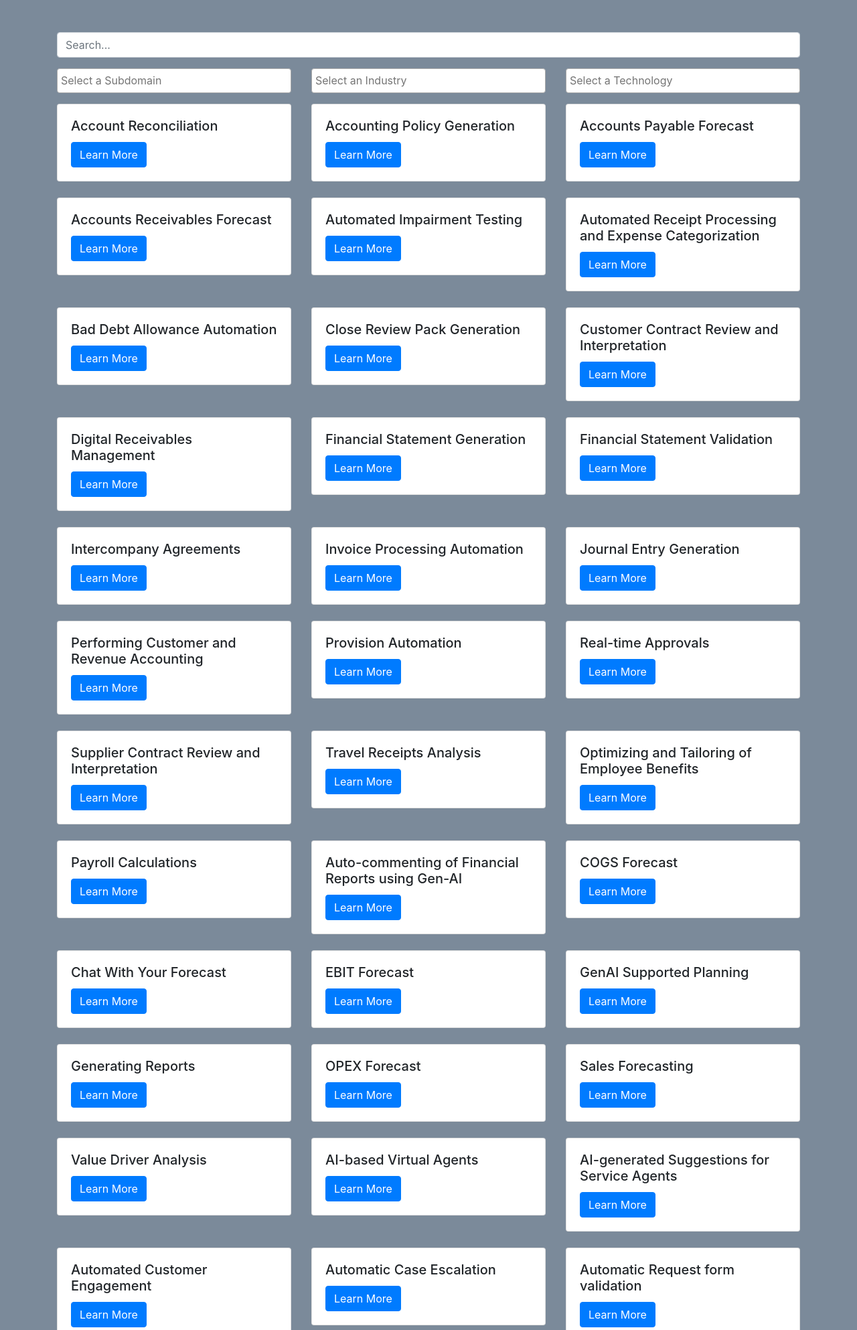
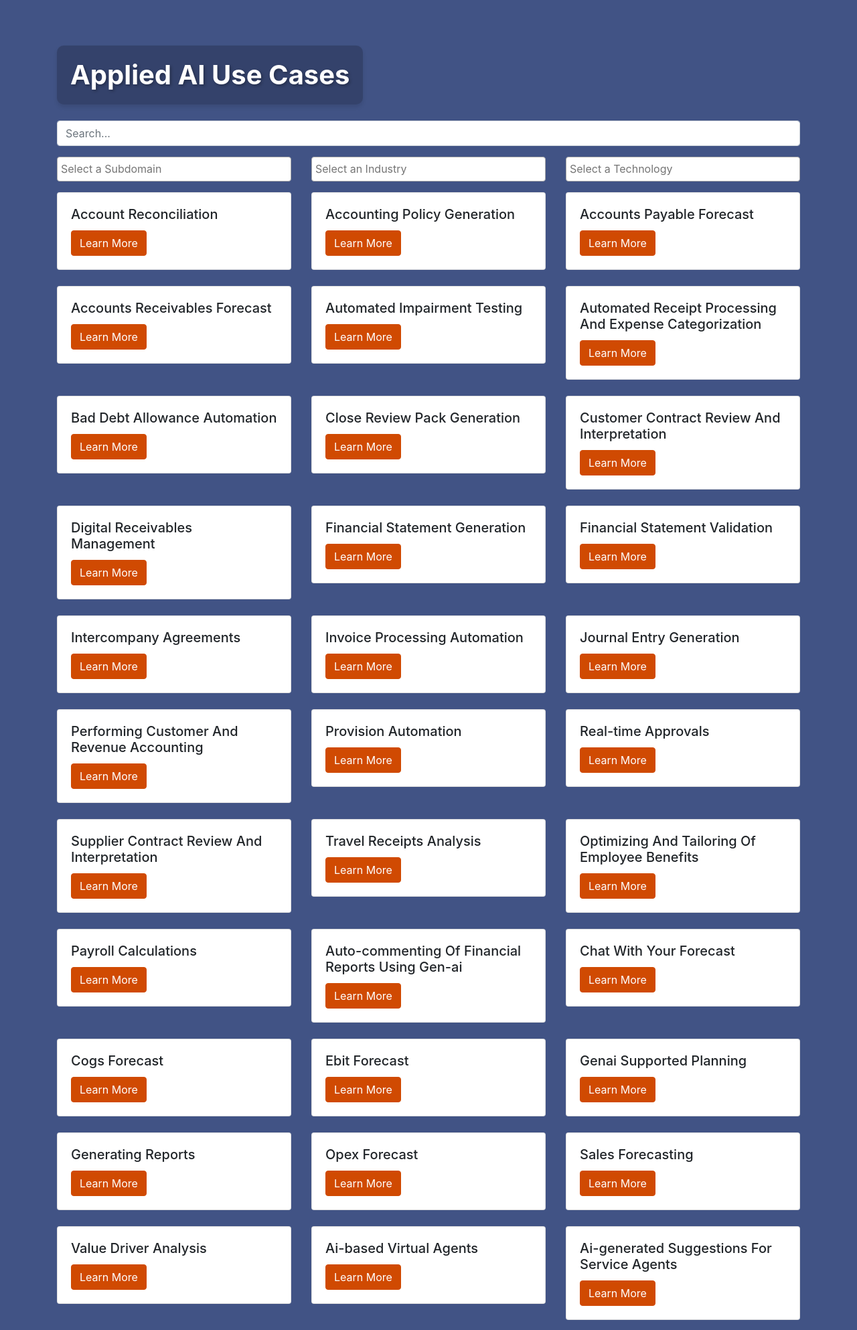
Before and after one commit to 030jmk/portfolio_onepager, a Flask app: page / in a window 1280 px wide. Shown: the top 1986 px of the page at 67% size. Run offline with Flask 3, Linux system fonts and the light colour scheme; some libraries are stand-ins or nearby versions.

Commit message:
did some polishing and capitalized each word of use case titles

```diff
--- a/json_manipulator.py
+++ b/json_manipulator.py
@@ -39,6 +39,10 @@ def modify_json_file(input_file, output_file):
     except Exception as e:
         print(f"An error occurred: {str(e)}")
 
+def title_case(text):
+    """Helper function to properly capitalize each word"""
+    return ' '.join(word.capitalize() for word in text.split())
+
 def flatten_json_structure(input_file, output_file):
     try:
         # Read the JSON file
@@ -57,6 +61,7 @@ def flatten_json_structure(input_file, output_file):
                         # Create new usecase object with subdomain and process as attributes
                         flattened_usecase = {
                             **usecase,
+                            'name': title_case(usecase['name']),  # Capitalize each word in the title
                             'subdomain': subdomain_name,
                             'process': process_name
                         }
--- a/static/css/styles.css
+++ b/static/css/styles.css
@@ -1,6 +1,6 @@
 body {
     font-family: -apple-system, BlinkMacSystemFont, "Segoe UI", Roboto, "Helvetica Neue", Arial, sans-serif;
-    background-color: #7b8a9a;
+    background-color: #415385;
     color: #212529;
 }
 
@@ -12,8 +12,55 @@ body {
     transform: translateY(-5px);
 }
 
+h1 {
+    font-family: -apple-system, BlinkMacSystemFont, "Segoe UI", Roboto, "Helvetica Neue", Arial, sans-serif;
+    font-weight: bold;
+    text-shadow: 2px 2px 4px rgba(0,0,0,0.3);  /* Optional: adds depth to the text */
+    background-color: rgba(0, 0, 0, 0.2);  /* Semi-transparent background */
+    padding: 20px;
+    border-radius: 10px;
+    box-shadow: 0 4px 6px rgba(0, 0, 0, 0.1);
+    display: inline-block;
+    margin: 20px auto;
+}
+
 /*label {
     font-weight: bold;
     color: black;
 }
+    background-color: #7b8a9a; -> Jan's background color
     */
+
+.btn-primary {
+    background-color: #D04A02;
+    border-color: #D04A02;
+    color: white;
+}
+
+.btn-primary:hover {
+    background-color: #B33F02;  /* Slightly darker shade for hover */
+    border-color: #B33F02;
+    color: white;
+}
+
+.btn-primary:focus, .btn-primary:active {
+    background-color: #D04A02 !important;
+    border-color: #D04A02 !important;
+    box-shadow: 0 0 0 0.25rem rgba(208, 74, 2, 0.25) !important;
+}
+
+.select2-container--default .select2-results__option--highlighted[aria-selected] {
+    background-color: #D04A02 !important;
+    color: white !important;
+}
+
+.select2-container--default .select2-results__option[aria-selected=true] {
+    background-color: rgba(208, 74, 2, 0.1) !important;
+    color: #D04A02 !important;
+}
+
+.select2-container--default .select2-selection--multiple .select2-selection__choice {
+    background-color: #D04A02 !important;
+    border-color: #D04A02 !important;
+    color: white !important;
+}
--- a/templates/index.html
+++ b/templates/index.html
@@ -10,6 +10,7 @@
 </head>
 <body>
     <div class="container mt-5">
+        <h1 class="text-center mb-4 text-white">Applied AI Use Cases</h1>
         <input type="text" id="searchInput" class="form-control mb-3" placeholder="Search...">
 
         <div class="row mb-3">
```
Also changed, not shown: flattened_data.json.
